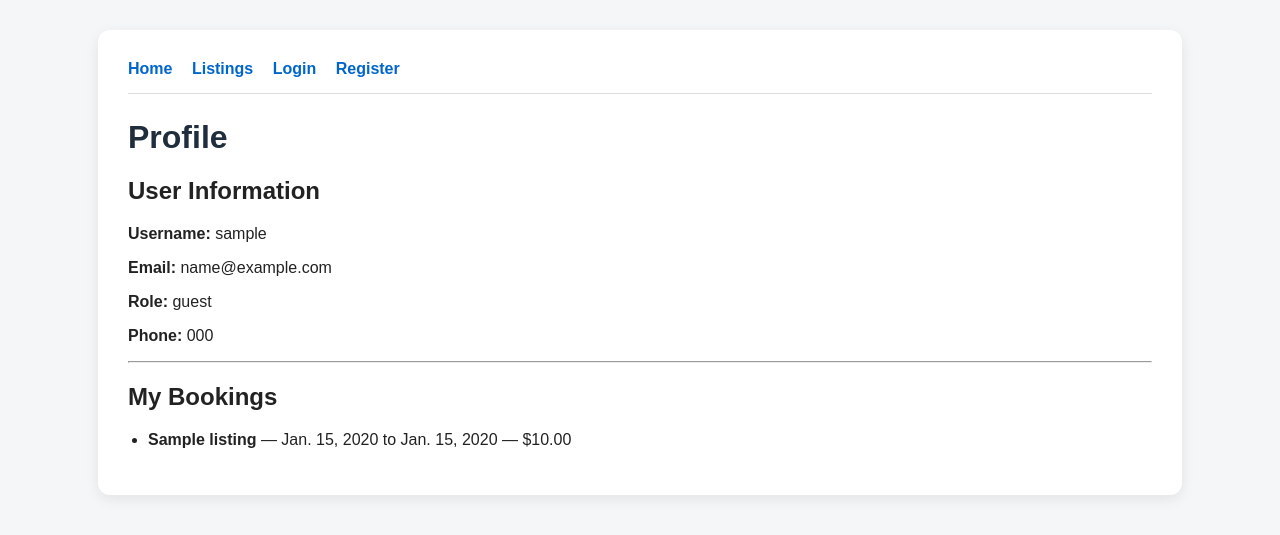
After one commit to Joakim-Pham/Web-application-development-Group-assignment, a Django app: page /profile/1/ in a window 1280 px wide. The commit adds this page. Shown: the top 535 px of the page. Run offline with Django 5.2, Linux system fonts and the light colour scheme; tables that the repository leaves empty hold one stand-in row (values such as "Sample post").

Commit message:
Add profile and listing page updates

```diff
--- a/kaceni/settings.py
+++ b/kaceni/settings.py
@@ -114,6 +114,7 @@ USE_I18N = True
 
 USE_TZ = True
 
+LOGIN_URL = '/login/'
 
 # Static files (CSS, JavaScript, Images)
 # https://docs.djangoproject.com/en/5.2/howto/static-files/
--- a/listings/models.py
+++ b/listings/models.py
@@ -29,11 +29,22 @@ class Listing(models.Model):
         ('pending', 'Pending'),
     ]
 
+    PROPERTY_TYPE_CHOICES = [
+        ('apartment', 'Apartment'),
+        ('house', 'House'),
+        ('villa', 'Villa'),
+        ('room', 'Room'),
+        ('studio', 'Studio'),
+    ]
+
     host = models.ForeignKey(User, on_delete=models.CASCADE, related_name='listings')
     title = models.CharField(max_length=200)
     description = models.TextField()
     price_per_night = models.DecimalField(max_digits=8, decimal_places=2)
     status = models.CharField(max_length=20, choices=STATUS_CHOICES, default='active')
+    property_type = models.CharField(max_length=20, choices=PROPERTY_TYPE_CHOICES, default='apartment')
+    max_guests = models.IntegerField(default=1)
+    square_meters = models.FloatField(null=True, blank=True)
 
     city = models.CharField(max_length=100)
     country = models.CharField(max_length=100)
--- a/listings/templates/listings/base.html
+++ b/listings/templates/listings/base.html
@@ -12,9 +12,13 @@
         <nav class="navbar">
             <a href="{% url 'home' %}">Home</a>
             <a href="{% url 'listing_list' %}">Listings</a>
-            <a href="{% url 'amenity_list' %}">Amenities</a>
-            <a href="{% url 'booking_list' %}">Bookings</a>
-            <a href="{% url 'review_list' %}">Reviews</a>
+            {% if request.user.is_authenticated %}
+                <a href="{% url 'profile' user_id=request.user.id %}">Profile</a>
+                <a href="{% url 'logout' %}">Logout</a>
+            {% else %}
+                <a href="{% url 'login' %}">Login</a>
+                <a href="{% url 'register' %}">Register</a>
+            {% endif %}
         </nav>
 
         {% block content %}{% endblock %}
--- /dev/null
+++ b/listings/templates/listings/profile.html
@@ -0,0 +1,58 @@
+{% extends "listings/base.html" %}
+
+{% block title %}Profile - {{ user.username }}{% endblock %}
+
+{% block content %}
+<h1>Profile</h1>
+
+<h2>User Information</h2>
+<p><strong>Username:</strong> {{ user.username }}</p>
+<p><strong>Email:</strong> {{ user.email }}</p>
+<p><strong>Role:</strong> {{ user.role }}</p>
+<p><strong>Phone:</strong> {{ user.phone|default:"Not provided" }}</p>
+
+<hr>
+
+{% if user.role == 'guest' %}
+    <h2>My Bookings</h2>
+    <ul>
+        {% for booking in guest_bookings %}
+            <li>
+                <strong>{{ booking.listing.title }}</strong> —
+                {{ booking.check_in }} to {{ booking.check_out }} —
+                ${{ booking.total_price }}
+            </li>
+        {% empty %}
+            <li>No bookings yet.</li>
+        {% endfor %}
+    </ul>
+
+{% elif user.role == 'host' %}
+    <h2>My Listings</h2>
+    <ul>
+        {% for listing in hosted_listings %}
+            <li>
+                <a href="{% url 'listing_detail' listing.id %}">{{ listing.title }}</a>
+                — {{ listing.status }}
+            </li>
+        {% empty %}
+            <li>No listings yet.</li>
+        {% endfor %}
+    </ul>
+
+    <h2>Bookings on My Listings</h2>
+    <ul>
+        {% for booking in host_bookings %}
+            <li>
+                <strong>{{ booking.listing.title }}</strong> —
+                Guest: {{ booking.guest.username }} —
+                {{ booking.check_in }} to {{ booking.check_out }} —
+                ${{ booking.total_price }}
+            </li>
+        {% empty %}
+            <li>No bookings yet.</li>
+        {% endfor %}
+    </ul>
+{% endif %}
+
+{% endblock %}
--- a/listings/urls.py
+++ b/listings/urls.py
@@ -12,4 +12,8 @@ urlpatterns = [
     path("bookings/", views.booking_list, name="booking_list"),
     path("bookings/create/", views.booking_create, name="booking_create"),
     path("reviews/", views.review_list, name="review_list"),
+    path("profile/<int:user_id>/", views.profile, name="profile"),
+    path('register/', views.register, name='register'),
+    path('login/', views.user_login, name='login'),
+    path('logout/', views.user_logout, name='logout'),
 ]
--- a/listings/views.py
+++ b/listings/views.py
@@ -1,6 +1,105 @@
 from django.shortcuts import render, get_object_or_404, redirect
-from .models import Listing, Amenity, Booking, Review
-from .forms import ListingForm, BookingForm
+from .models import Listing, Amenity, Booking, Review, User
+from .forms import ListingForm, BookingForm, RegisterForm
+from django.contrib.auth import login, logout, authenticate
+from django.contrib.auth.decorators import login_required
+
+def register(request):
+    if request.method == 'POST':
+        form = RegisterForm(request.POST)
+        if form.is_valid():
+            user = form.save()
+            login(request, user)
+            return redirect('home')
+    else:
+        form = RegisterForm()
+    return render(request, 'listings/register.html', {'form': form})
+
+def user_login(request):
+    if request.method == 'POST':
+        username = request.POST['username']
+        password = request.POST['password']
+        user = authenticate(request, username=username, password=password)
+        if user:
+            login(request, user)
+            return redirect('home')
+        else:
+            return render(request, 'listings/login.html', {'error': 'Invalid credentials'})
+    return render(request, 'listings/login.html')
+
+def user_logout(request):
+    logout(request)
+    return redirect('home')
+
+def profile(request, user_id):
+    user = get_object_or_404(User, id=user_id)
+    guest_bookings = Booking.objects.filter(guest=user)
+    hosted_listings = Listing.objects.filter(host=user)
+    host_bookings = Booking.objects.filter(listing__host=user)
+    return render(request, "listings/profile.html", {
+        "user": user,
+        "guest_bookings": guest_bookings,
+        "hosted_listings": hosted_listings,
+        "host_bookings": host_bookings,
+    })
+
+@login_required
+def booking_create(request):
+    if request.method == "POST":
+        form = BookingForm(request.POST)
+        if form.is_valid():
+            form.save()
+            return redirect("booking_list")
+    else:
+        form = BookingForm()
+    return render(request, "listings/booking_form.html", {"form": form})
+
+def home(request):
+    listings = Listing.objects.filter(status='active')[:6]
+    return render(request, "listings/home.html", {"listings": listings})
+
+def listing_list(request):
+    listings = Listing.objects.filter(status='active')
+
+    location = request.GET.get('location')
+    check_in = request.GET.get('check_in')
+    check_out = request.GET.get('check_out')
+    guests = request.GET.get('guests')
+
+    if location:
+        listings = listings.filter(city__icontains=location) | listings.filter(country__icontains=location)
+    if guests:
+        listings = listings.filter(max_guests__gte=guests)
+
+    return render(request, "listings/listing_list.html", {"listings": listings})
+
+def listing_detail(request, listing_id):
+    listing = get_object_or_404(Listing, id=listing_id)
+    amenities = listing.amenities.all()
+    reviews = Review.objects.filter(booking__listing=listing)
+    booked_dates = Booking.objects.filter(listing=listing).values_list('check_in', 'check_out')
+
+    booking_form = BookingForm()
+    if request.method == 'POST':
+        if not request.user.is_authenticated:
+            return redirect('login')
+        booking_form = BookingForm(request.POST)
+        if booking_form.is_valid():
+            booking = booking_form.save(commit=False)
+            booking.guest = request.user
+            booking.listing = listing
+            nights = (booking.check_out - booking.check_in).days
+            booking.total_price = nights * listing.price_per_night
+            booking.save()
+            return redirect('profile', user_id=request.user.id)
+
+    return render(request, "listings/listing_detail.html", {
+        "listing": listing,
+        "amenities": amenities,
+        "reviews": reviews,
+        "booked_dates": booked_dates,
+        "booking_form": booking_form,
+    })
 
 def listing_create(request):
     if request.method == "POST":
@@ -10,42 +109,10 @@ def listing_create(request):
             return redirect("listing_list")
     else:
         form = ListingForm()
-
     return render(request, "listings/listing_form.html", {"form": form})
-
-def home(request):
-    return render(request, "listings/home.html")
-
-
-def listing_list(request):
-    listings = Listing.objects.all()
-    return render(request, "listings/listing_list.html", {"listings": listings})
-
-
-def listing_detail(request, listing_id):
-    listing = get_object_or_404(Listing, id=listing_id)
-    return render(request, "listings/listing_detail.html", {"listing": listing})
-
-
-def amenity_list(request):
-    amenities = Amenity.objects.all()
-    return render(request, "listings/amenity_list.html", {"amenities": amenities})
-
-
-def booking_list(request):
-    bookings = Booking.objects.all()
-    return render(request, "listings/booking_list.html", {"bookings": bookings})
-
-
-def review_list(request):
-    reviews = Review.objects.all()
-    return render(request, "listings/review_list.html", {"reviews": reviews})
-
-
 
 def listing_update(request, listing_id):
     listing = get_object_or_404(Listing, id=listing_id)
-
     if request.method == "POST":
         form = ListingForm(request.POST, instance=listing)
         if form.is_valid():
@@ -53,19 +120,22 @@ def listing_update(request, listing_id):
             return redirect("listing_detail", listing_id=listing.id)
     else:
         form = ListingForm(instance=listing)
-
     return render(request, "listings/listing_form.html", {"form": form})
-
 
 def listing_delete(request, listing_id):
     listing = get_object_or_404(Listing, id=listing_id)
-
     if request.method == "POST":
         listing.delete()
         return redirect("listing_list")
-
     return render(request, "listings/listing_confirm_delete.html", {"listing": listing})
 
+def amenity_list(request):
+    amenities = Amenity.objects.all()
+    return render(request, "listings/amenity_list.html", {"amenities": amenities})
+
+def booking_list(request):
+    bookings = Booking.objects.all()
+    return render(request, "listings/booking_list.html", {"bookings": bookings})
 
 def booking_create(request):
     if request.method == "POST":
@@ -75,5 +145,8 @@ def booking_create(request):
             return redirect("booking_list")
     else:
         form = BookingForm()
+    return render(request, "listings/booking_form.html", {"form": form})
 
-    return render(request, "listings/booking_form.html", {"form": form})
+def review_list(request):
+    reviews = Review.objects.all()
+    return render(request, "listings/review_list.html", {"reviews": reviews})
```
Also changed, not shown: listings/forms.py (+10 -5 lines), listings/templates/listings/home.html (+32 -7 lines), listings/templates/listings/listing_detail.html (+46 -3 lines), listings/templates/listings/listing_list.html (+15 -30 lines), listings/templates/listings/login.html (added, +15 -0 lines), listings/templates/listings/register.html (added, +11 -0 lines), listings/migrations/0003_listing_max_guests_listing_property_type_and_more.py (added).
